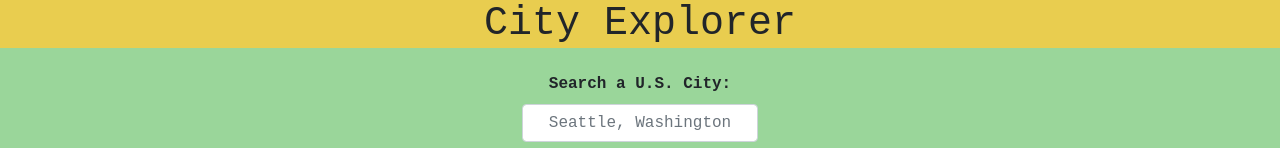
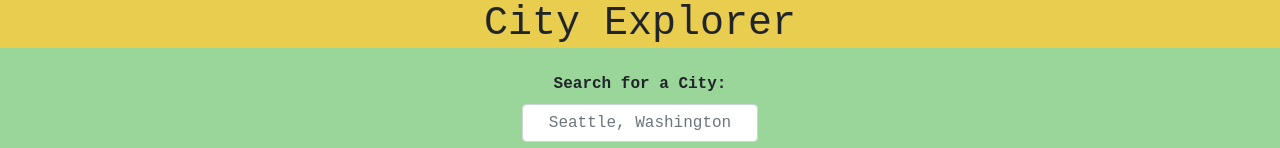
Before and after one commit to bradyjcamp/city-explorer, a React (Create React App) app: page / in a window 1280 px wide. Shown: the top 148 px of the page. Built offline with nearby package versions, Linux system fonts and the light colour scheme; no server answers.

Commit message:
small edit to search text

```diff
--- a/src/Main.js
+++ b/src/Main.js
@@ -48,7 +48,7 @@ class Main extends React.Component {
       <main className="text-center">
         <Form style={{width: "max-content", margin: "auto"}}onSubmit={this.getCityData}>
           <Form.Label>
-            Search a U.S. City:
+            Search for a City:
           </Form.Label>
             <Form.Control className="text-center mb-2" type="text" placeholder="Seattle, Washington" onInput={this.handleCityInput} />
           <Button variant="info" type="submit">Explore!</Button>
```
